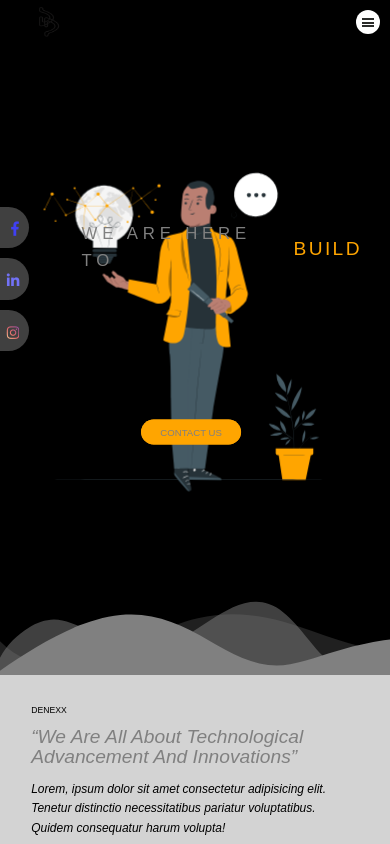
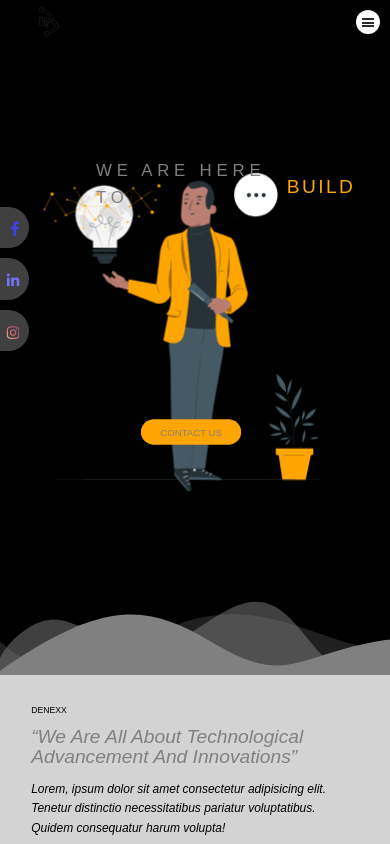
Before and after one commit to DanielDxSage/denexx-proj, a website: page index.html in a window 390 px wide. Shown: the top 844 px of the page. Drawn offline with nearby package versions, Linux system fonts and the light colour scheme; a web font is replaced by a local one.

Commit message:
ui tweak

```diff
--- a/sass/base/_typography.scss
+++ b/sass/base/_typography.scss
@@ -35,13 +35,13 @@
   }
 
   @include respond(mobile-l) {
-    top: 42rem;
-    left: 13rem;
+    top: 29rem;
+    left: 16rem;
   }
 
   @include respond(mobile-m) {
-    top: 42rem;
-    left: 11rem;
+    top: 29rem;
+    left: 13rem;
   }
 
   &--main {
@@ -89,10 +89,6 @@
       height: 35px;
       line-height: 36px;
       letter-spacing: .5rem;
-    }
-
-    @include respond(mobile-l) {
-      margin-left: 3rem;
     }
 
     &-li {
```
Also changed, not shown: css/style.css.
